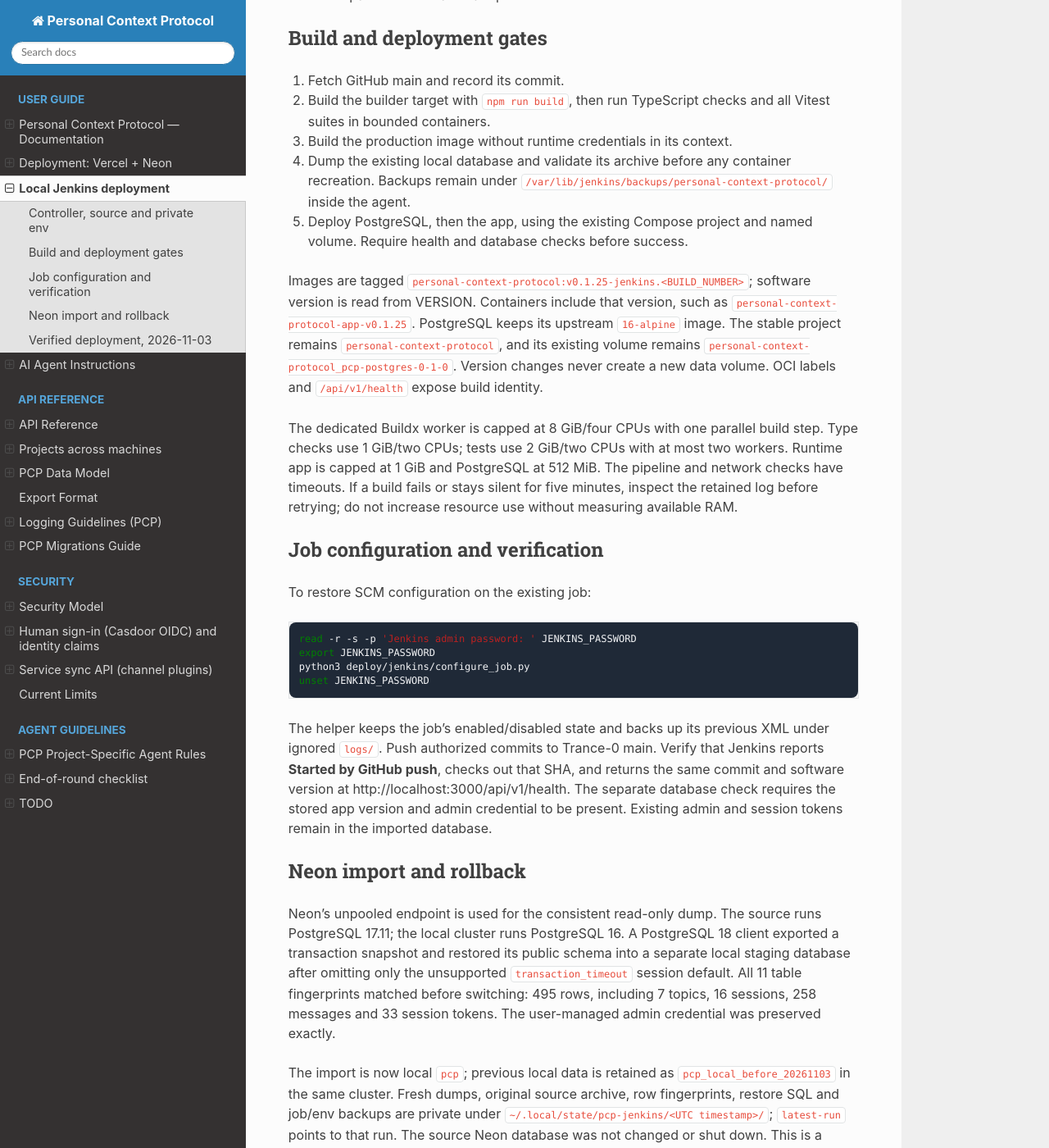
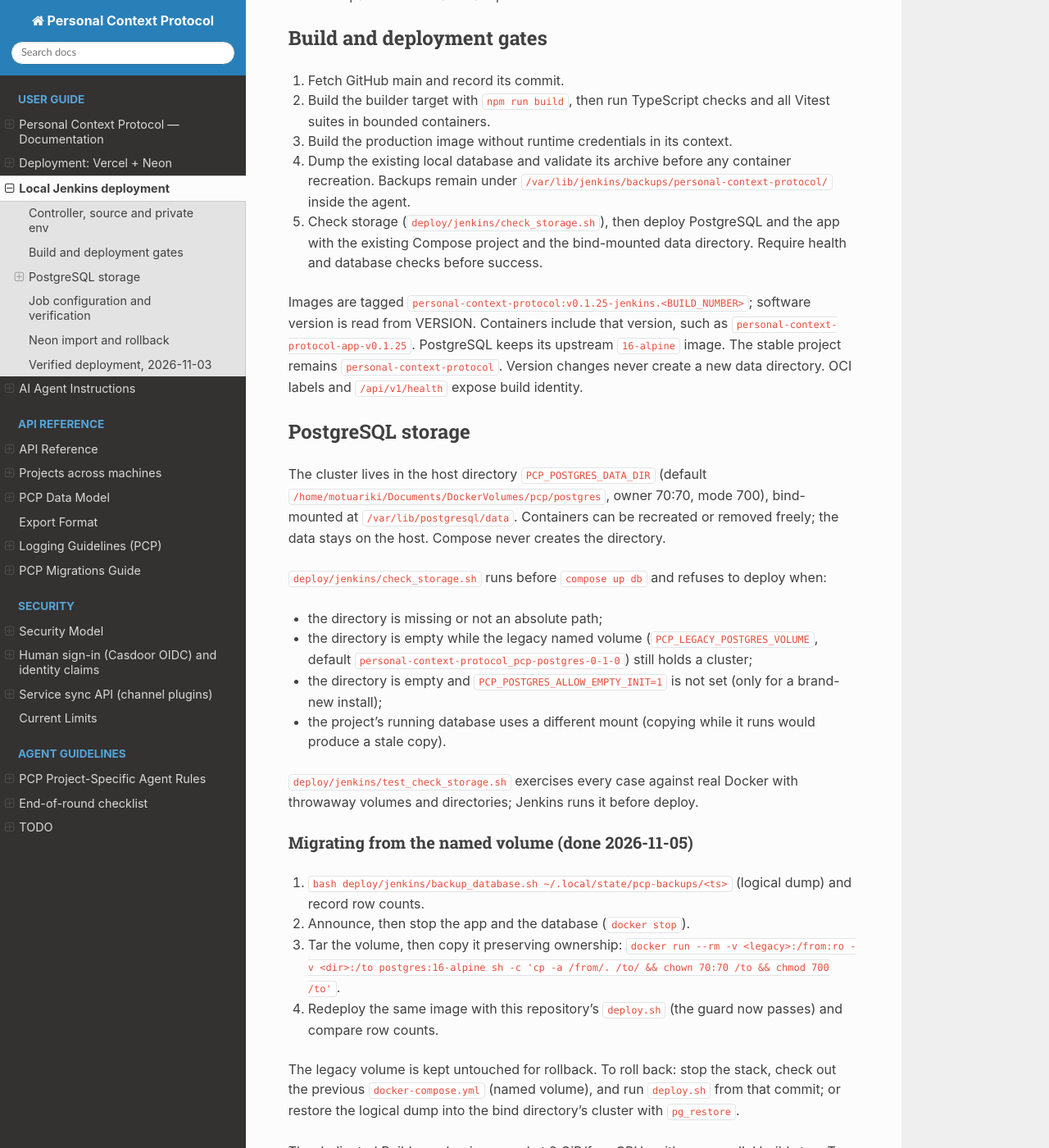
Before and after one commit to Nesbitt-bot/personal-context-protocol, a Sphinx documentation site: the page built from docs/deployment-jenkins.md, in a window 1280 px wide and 1400 px high, scrolled down 1044 px. Shown: the whole window at 82% size. Built offline with Sphinx 7.4.7 and the Read the Docs theme 3.1.0, drawn with Linux system fonts in a browser that asks for light colours.

Commit message:
deploy: PostgreSQL in a host bind mount with an empty-cluster guard; plugin test stage
- docker-compose.yml: db data in PCP_POSTGRES_DATA_DIR (bind, create_host_path
  false) instead of the named volume; default under DockerVolumes/pcp/postgres.
- deploy/jenkins/check_storage.sh (run by deploy.sh before compose up db):
  refuses a missing dir, an empty dir while the legacy volume still has a
  cluster, an empty dir without PCP_POSTGRES_ALLOW_EMPTY_INIT=1, and a switch
  while the running db uses another mount.
- deploy/jenkins/test_check_storage.sh: real-Docker test of every case.
- deploy/jenkins/thirdparty_test.sh + Jenkinsfile stages for plugin suites and
  the storage guard.
- Docs: storage section, migration and rollback runbook.

```diff
--- a/docs/deployment-jenkins.md
+++ b/docs/deployment-jenkins.md
@@ -51,16 +51,54 @@ metadata. Jenkins deletes the workspace env in final cleanup.
 4. Dump the existing local database and validate its archive before any
    container recreation. Backups remain under
    `/var/lib/jenkins/backups/personal-context-protocol/` inside the agent.
-5. Deploy PostgreSQL, then the app, using the existing Compose project and
-   named volume. Require health and database checks before success.
+5. Check storage (`deploy/jenkins/check_storage.sh`), then deploy PostgreSQL
+   and the app with the existing Compose project and the bind-mounted data
+   directory. Require health and database checks before success.
 
 Images are tagged `personal-context-protocol:v0.1.25-jenkins.<BUILD_NUMBER>`;
 software version is read from VERSION. Containers include that version, such
 as `personal-context-protocol-app-v0.1.25`. PostgreSQL keeps its upstream
-`16-alpine` image. The stable project remains `personal-context-protocol`, and
-its existing volume remains
-`personal-context-protocol_pcp-postgres-0-1-0`. Version changes never create a
-new data volume. OCI labels and `/api/v1/health` expose build identity.
+`16-alpine` image. The stable project remains `personal-context-protocol`. Version changes never
+create a new data directory. OCI labels and `/api/v1/health` expose build
+identity.
+
+## PostgreSQL storage
+
+The cluster lives in the host directory `PCP_POSTGRES_DATA_DIR` (default
+`/home/motuariki/Documents/DockerVolumes/pcp/postgres`, owner 70:70, mode
+700), bind-mounted at `/var/lib/postgresql/data`. Containers can be
+recreated or removed freely; the data stays on the host. Compose never creates
+the directory.
+
+`deploy/jenkins/check_storage.sh` runs before `compose up db` and refuses to
+deploy when:
+
+- the directory is missing or not an absolute path;
+- the directory is empty while the legacy named volume
+  (`PCP_LEGACY_POSTGRES_VOLUME`, default
+  `personal-context-protocol_pcp-postgres-0-1-0`) still holds a cluster;
+- the directory is empty and `PCP_POSTGRES_ALLOW_EMPTY_INIT=1` is not set
+  (only for a brand-new install);
+- the project's running database uses a different mount (copying while it
+  runs would produce a stale copy).
+
+`deploy/jenkins/test_check_storage.sh` exercises every case against real
+Docker with throwaway volumes and directories; Jenkins runs it before deploy.
+
+### Migrating from the named volume (done 2026-11-05)
+
+1. `bash deploy/jenkins/backup_database.sh ~/.local/state/pcp-backups/<ts>`
+   (logical dump) and record row counts.
+2. Announce, then stop the app and the database (`docker stop`).
+3. Tar the volume, then copy it preserving ownership:
+   `docker run --rm -v <legacy>:/from:ro -v <dir>:/to postgres:16-alpine sh -c 'cp -a /from/. /to/ && chown 70:70 /to && chmod 700 /to'`.
+4. Redeploy the same image with this repository's `deploy.sh` (the guard now
+   passes) and compare row counts.
+
+The legacy volume is kept untouched for rollback. To roll back: stop the
+stack, check out the previous `docker-compose.yml` (named volume), and run
+`deploy.sh` from that commit; or restore the logical dump into the bind
+directory's cluster with `pg_restore`.
 
 The dedicated Buildx worker is capped at 8 GiB/four CPUs with one parallel
 build step. Type checks use 1 GiB/two CPUs; tests use 2 GiB/two CPUs with at
```
Also changed, not shown: README.md (+2 -1 lines), docker-compose.yml (+10 -4 lines), docs/deployment-docker-compose.md (+17 -7 lines), docs/readme.md (+2 -1 lines), 7 other files.
